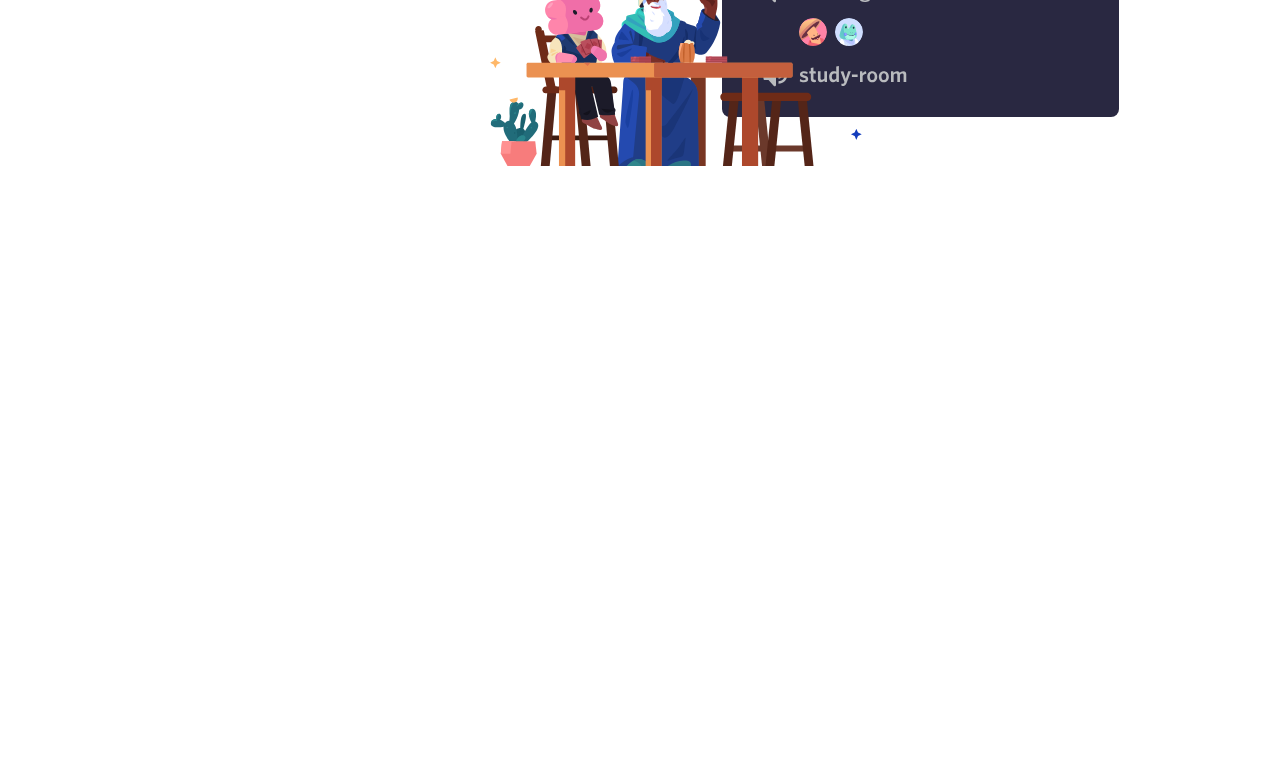
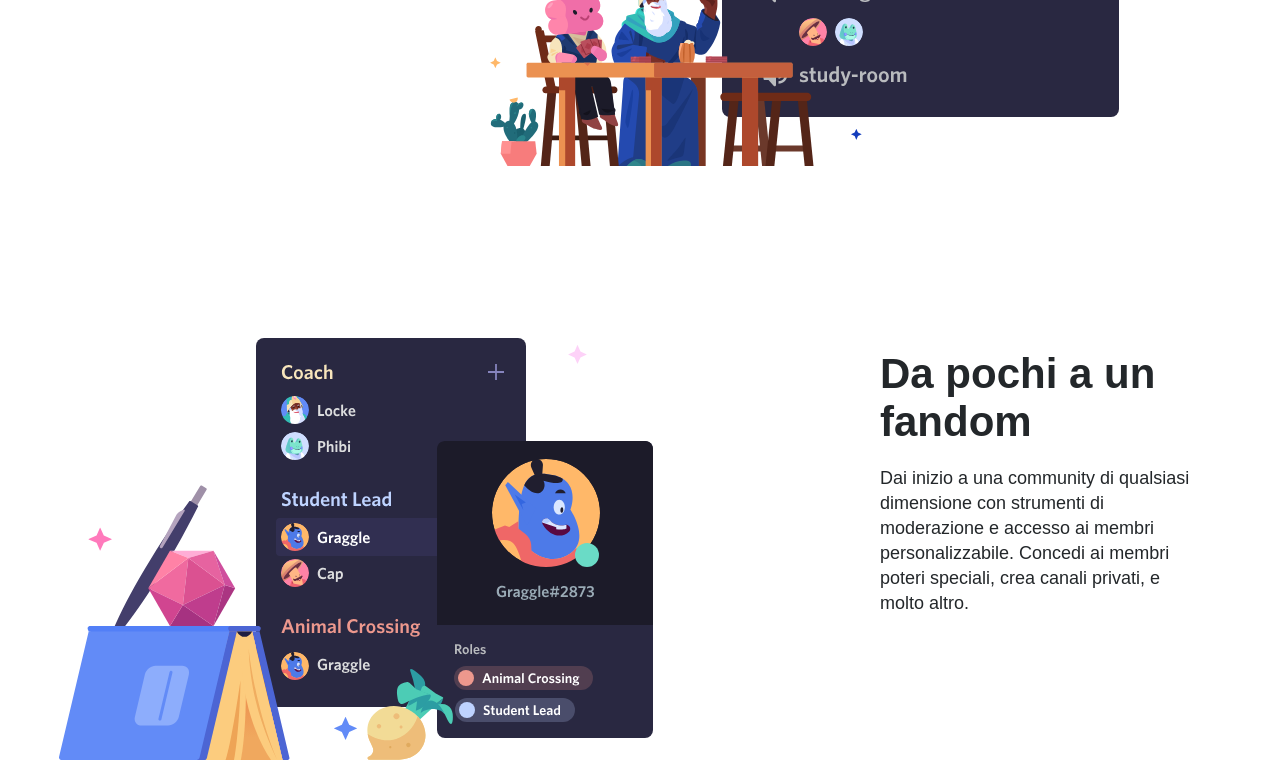
Before and after one commit to DanieleGelsomino/htmlcss-discord, a plain HTML site: page index.html in a window 1280 px wide. Shown: the part 1548-2312 px from the top of the page. Before the commit the page ends 1768 px from the top, so only its background shows below. Drawn offline with Linux system fonts and the light colour scheme.

Commit message:
add third-section complete

```diff
--- a/css/style.css
+++ b/css/style.css
@@ -54,6 +54,12 @@ body {
 .w-10 {
     width: 10%;
 }
+
+
+.float-right {
+    float: right;
+}
+
 
 /* content */
 
@@ -176,9 +182,6 @@ header {
     margin-top: 100px;
 }
 
-.float-right {
-    float: right;
-}
 
 
 .description {
--- a/index.html
+++ b/index.html
@@ -105,7 +105,23 @@
 
     <!-- inizio third-section -->
     <section>
+        <div class="container clearfix">
+            <div class="third-banner float-left">
 
+                <img class="img " src="img/item3.svg" alt="third-banner">
+
+                <div class="float-right w-30">
+                    <div class="description">
+                        <h2>Da pochi a un fandom</h2>
+                        <p>Dai inizio a una community di qualsiasi dimensione con strumenti di moderazione e accesso ai
+                            membri personalizzabile. Concedi ai membri poteri speciali, crea canali privati, e molto
+                            altro.
+                        </p>
+                    </div>
+
+                </div>
+            </div>
+        </div>
     </section>
     <!-- / third-section -->
 
```
